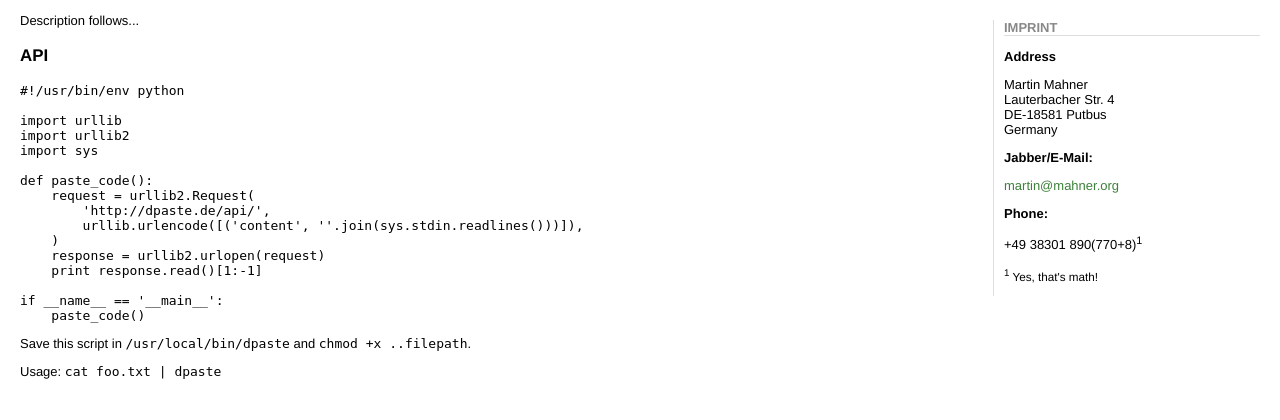
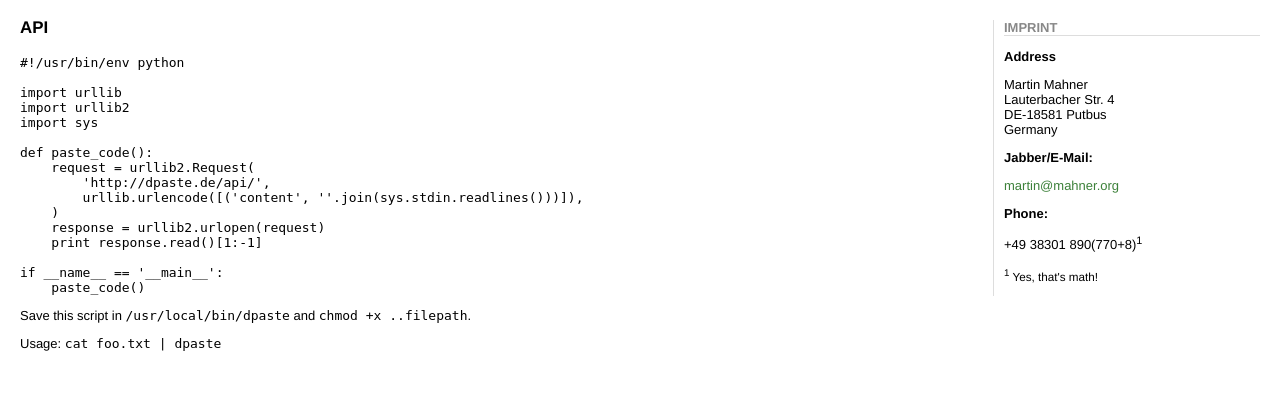
Before and after one commit to DarrenOfficial/dpaste, a Django app: template pastebin/templates/about.html in a window 1280 px wide. Shown: the part 37-457 px from the top of the page. Run offline with Django 3.2, Linux system fonts and the light colour scheme; the template is opened without the code that fills it, so the values that code supplies are empty; parts of the project's set-up code (start-up, migrations or seed data) failed here and were passed over.

Commit message:
Removed description.

```diff
--- a/pastebin/templates/about.html
+++ b/pastebin/templates/about.html
@@ -5,9 +5,6 @@
 {% endblock %}
 
 {% block content %}
-    <p>Description follows...</p>
-
-
 <h2>API</h2>
 
 <pre>#!/usr/bin/env python
```
